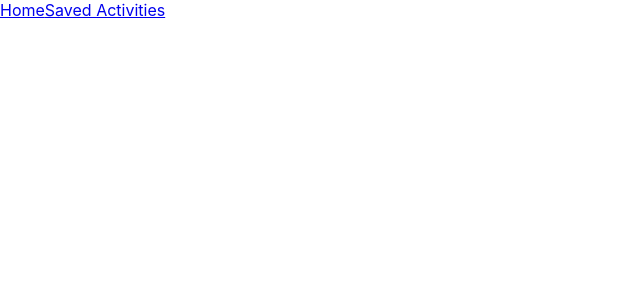
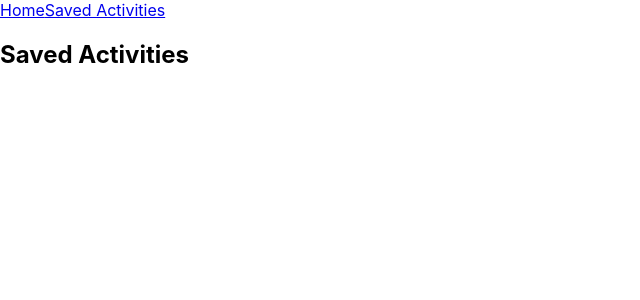
Before and after one commit to alyssabull/idk, a React (Create React App) app: page /saved-activities in a window 1280 px wide. Shown: the top 300 px of the page, without its empty margins (0-640 px from the left). Built offline with nearby package versions, Linux system fonts and the light colour scheme.

Commit message:
Add saved activities route

```diff
--- a/src/App/App.js
+++ b/src/App/App.js
@@ -1,7 +1,8 @@
 import React, { useState, useEffect } from 'react';
-import { Route, NavLink, Link } from 'react-router-dom';
+import { Route, Link } from 'react-router-dom';
 import { getRandomActivity } from '../apiCalls.js';
 import RandomActivity from '../RandomActivity/RandomActivity.js';
+import SavedActivities from '../SavedActivities/SavedActivities.js';
 import './App.scss';
 
 function App() {
@@ -16,26 +17,20 @@ function App() {
     type: ''
   })
 
-  // const [savedActivities, setSavedActivities] = useState([])
-
   const generateNewActivity = () => {
     getRandomActivity()
     .then(data => setRandomActivity(data))
   }
 
-  // const saveActivity = (currentActivity) => {
-  //   setSavedActivities([...savedActivities, currentActivity])
-  // }
-
   return(
     <section>
       <nav>
-        <NavLink to='/'>
+        <Link to='/'>
           Home
-        </NavLink>
-        <NavLink to='/saved-activities'>
+        </Link>
+        <Link to='/saved-activities'>
           Saved Activities
-        </NavLink>
+        </Link>
       </nav>
       <Route
         exact path='/'>
@@ -49,8 +44,11 @@ function App() {
           <RandomActivity
             randomActivity={randomActivity}
             generateNewActivity={generateNewActivity}
-            // saveActivity={saveActivity}
           />
+      </Route>
+      <Route
+        exact path='/saved-activities'>
+          <SavedActivities />
       </Route>
     </section>
   )
--- /dev/null
+++ b/src/SavedActivities/SavedActivities.js
@@ -0,0 +1,9 @@
+import './SavedActivities.scss'
+
+const SavedActivities = () => {
+  return(
+    <h1>Saved Activities</h1>
+  )
+}
+
+export default SavedActivities;
```
Also changed, not shown: src/SavedActivities/SavedActivities.scss (added), 1 other file (tests, documents, lock files or other folders).
